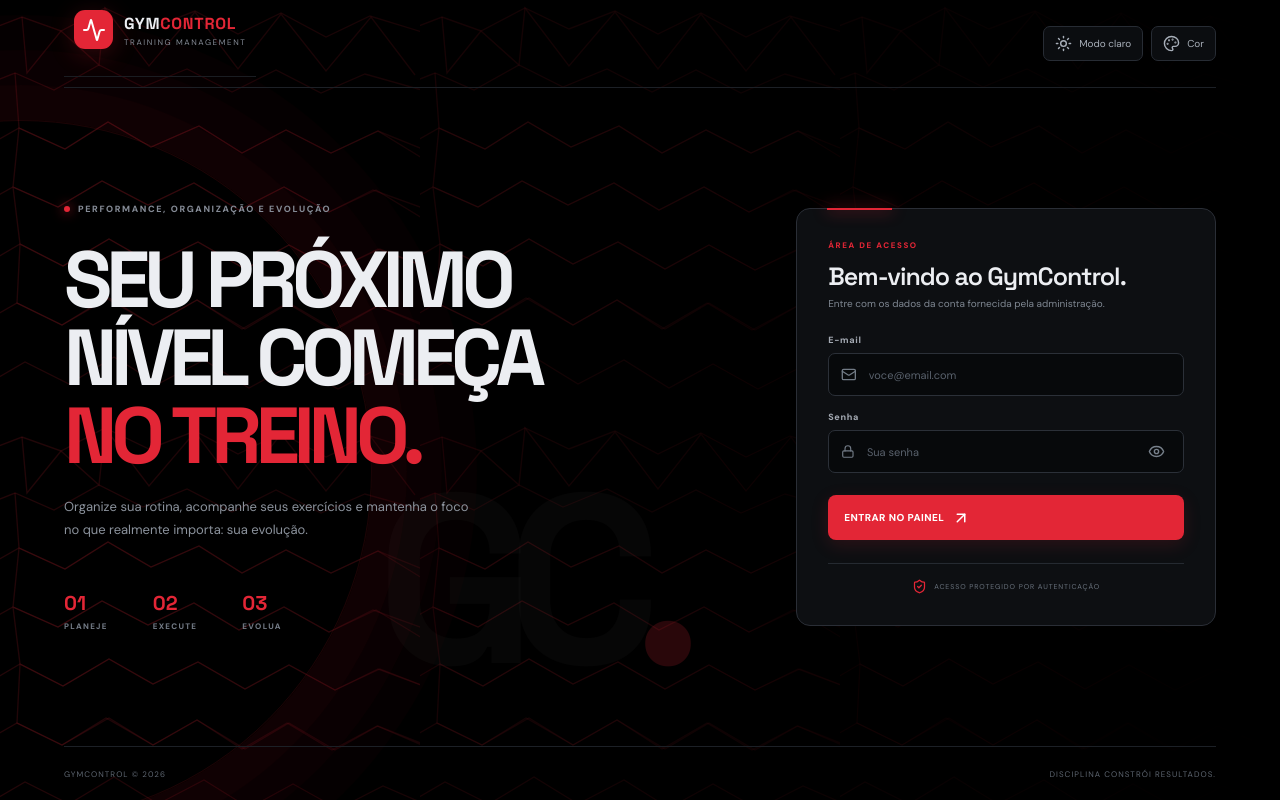
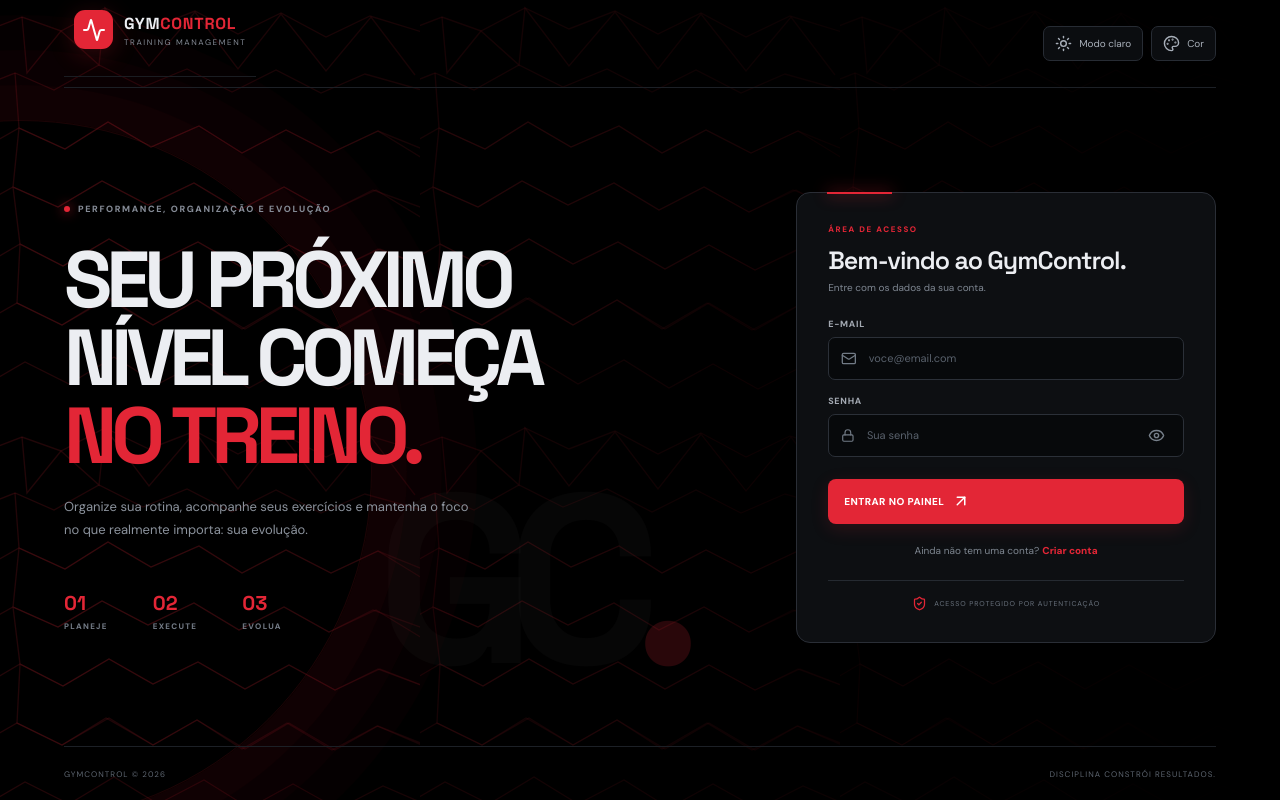
Before and after one commit to PedroAugustoRF/GymControl, a React (Vite) app in the folder frontend/: page / in a window 1280 px wide. Built offline with nearby package versions, Linux system fonts and the light colour scheme.

Commit message:
Update main.jsx

```diff
--- a/frontend/src/main.jsx
+++ b/frontend/src/main.jsx
@@ -179,13 +179,265 @@ function NavGroup({title,items,page,changePage}) { return <div className="nav-gr
 
 function AppearancePanel({theme,setTheme,accent,setAccent,close}) { return <div className="appearance-panel"><div className="panel-heading"><strong>Aparência</strong><button className="icon-button" onClick={close}><X size={16}/></button></div><span className="setting-label">TEMA</span><div className="theme-choices"><button className={theme==='dark'?'selected':''} onClick={()=>setTheme('dark')}><Moon size={17}/>Escuro</button><button className={theme==='light'?'selected':''} onClick={()=>setTheme('light')}><Sun size={17}/>Claro</button></div><span className="setting-label">COR DE DESTAQUE</span><div className="color-grid">{COLORS.map(c=><button key={c.id} title={c.name} aria-label={c.name} className={accent===c.id?'chosen':''} style={{'--swatch':c.value}} onClick={()=>setAccent(c.id)}>{accent===c.id&&<Check size={15}/>}</button>)}</div><p className="panel-note">A textura do painel acompanha a cor selecionada.</p></div> }
 
+
 function AuthScreen({onLogin,theme,setTheme,accent,setAccent,notify}) {
-  const [email,setEmail]=useState(''),[password,setPassword]=useState(''),[busy,setBusy]=useState(false),[showPassword,setShowPassword]=useState(false)
-  const submit=async e=>{e.preventDefault();setBusy(true);try{const result=await send('/auth/login','POST',{email:email.trim(),password});await onLogin(result.token)}catch(err){notify(err.message,'error')}finally{setBusy(false)}}
-  return <div className="auth-screen"><div className="auth-texture"/><div className="auth-top"><div className="sidebar-brand"><div className="brand-mark"><Activity/></div><div><strong>GYM<span>CONTROL</span></strong><small>TRAINING MANAGEMENT</small></div></div><div className="auth-tools"><button className="auth-theme" onClick={()=>setTheme(theme==='dark'?'light':'dark')}>{theme==='dark'?<Sun size={17}/>:<Moon size={17}/>}<span>{theme==='dark'?'Modo claro':'Modo escuro'}</span></button><button className="auth-theme" onClick={()=>document.getElementById('auth-colors')?.classList.toggle('show')}><Palette size={17}/><span>Cor</span></button><div id="auth-colors" className="auth-color-pop">{COLORS.map(c=><button key={c.id} style={{background:c.value}} onClick={()=>setAccent(c.id)} aria-label={c.name}/>)}</div></div></div>
-    <div className="auth-layout"><section className="auth-hero"><span className="eyebrow"><span/> PERFORMANCE, ORGANIZAÇÃO E EVOLUÇÃO</span><h1>SEU PRÓXIMO<br/>NÍVEL COMEÇA<br/><em>NO TREINO.</em></h1><p>Organize sua rotina, acompanhe seus exercícios e mantenha o foco no que realmente importa: sua evolução.</p><div className="auth-stats"><div><strong>01</strong><span>PLANEJE</span></div><div><strong>02</strong><span>EXECUTE</span></div><div><strong>03</strong><span>EVOLUA</span></div></div><div className="hero-watermark">GC<span>.</span></div></section>
-    <section className="auth-card-wrap"><div className="auth-card"><div className="auth-card-kicker">ÁREA DE ACESSO</div><h2>Bem-vindo ao GymControl.</h2><p className="auth-description">Entre com os dados da conta fornecida pela administração.</p><form onSubmit={submit} className="auth-form"><FormField label="E-mail" icon={Mail}><input type="email" value={email} onChange={e=>setEmail(e.target.value)} required placeholder="voce@email.com"/></FormField><FormField label="Senha" icon={Lock}><input type={showPassword?'text':'password'} value={password} onChange={e=>setPassword(e.target.value)} required placeholder="Sua senha"/><button type="button" className="password-toggle" onClick={()=>setShowPassword(v=>!v)}>{showPassword?<EyeOff size={17}/>:<Eye size={17}/>}</button></FormField><button className="primary-button auth-submit" disabled={busy}>{busy?<LoaderCircle className="spin" size={18}/>:null}ENTRAR NO PAINEL<ArrowUpRight size={18}/></button></form><div className="auth-security"><ShieldCheck size={15}/> ACESSO PROTEGIDO POR AUTENTICAÇÃO</div></div></section></div><div className="auth-bottom"><span>GYMCONTROL © {new Date().getFullYear()}</span><span>DISCIPLINA CONSTRÓI RESULTADOS.</span></div></div>
+  const [mode,setMode] = useState('login')
+  const [nome,setNome] = useState('')
+  const [cpf,setCpf] = useState('')
+  const [contato,setContato] = useState('')
+  const [email,setEmail] = useState('')
+  const [password,setPassword] = useState('')
+  const [confirmPassword,setConfirmPassword] = useState('')
+  const [busy,setBusy] = useState(false)
+  const [showPassword,setShowPassword] = useState(false)
+
+  const submit = async e => {
+    e.preventDefault()
+
+    if (mode === 'register') {
+      if (password !== confirmPassword) {
+        notify('As senhas não coincidem.', 'error')
+        return
+      }
+
+      if (cpf.replace(/\D/g, '').length !== 11) {
+        notify('Informe um CPF válido com 11 dígitos.', 'error')
+        return
+      }
+    }
+
+    setBusy(true)
+
+    try {
+      if (mode === 'register') {
+        await send('/auth/register', 'POST', {
+          nome: nome.trim(),
+          cpf: cpf.replace(/\D/g, ''),
+          contato: contato.trim(),
+          email: email.trim(),
+          password
+        })
+
+        notify('Conta criada com sucesso! Faça seu login.')
+        setMode('login')
+        setPassword('')
+        setConfirmPassword('')
+        setNome('')
+        setCpf('')
+        setContato('')
+      } else {
+        const result = await send('/auth/login', 'POST', {
+          email: email.trim(),
+          password
+        })
+
+        await onLogin(result.token)
+      }
+    } catch (err) {
+      notify(err.message, 'error')
+    } finally {
+      setBusy(false)
+    }
+  }
+
+  return (
+    <div className="auth-screen">
+      <div className="auth-texture"/>
+
+      <div className="auth-top">
+        <div className="sidebar-brand">
+          <div className="brand-mark"><Activity/></div>
+          <div>
+            <strong>GYM<span>CONTROL</span></strong>
+            <small>TRAINING MANAGEMENT</small>
+          </div>
+        </div>
+
+        <div className="auth-tools">
+          <button className="auth-theme" onClick={() => setTheme(theme==='dark'?'light':'dark')}>
+            {theme==='dark'?<Sun size={17}/>:<Moon size={17}/>}
+            <span>{theme==='dark'?'Modo claro':'Modo escuro'}</span>
+          </button>
+
+          <button className="auth-theme" onClick={() => document.getElementById('auth-colors')?.classList.toggle('show')}>
+            <Palette size={17}/>
+            <span>Cor</span>
+          </button>
+
+          <div id="auth-colors" className="auth-color-pop">
+            {COLORS.map(c => (
+              <button
+                key={c.id}
+                style={{background:c.value}}
+                onClick={() => setAccent(c.id)}
+                aria-label={c.name}
+              />
+            ))}
+          </div>
+        </div>
+      </div>
+
+      <div className="auth-layout">
+        <section className="auth-hero">
+          <span className="eyebrow">
+            <span/> PERFORMANCE, ORGANIZAÇÃO E EVOLUÇÃO
+          </span>
+
+          <h1>
+            SEU PRÓXIMO<br/>
+            NÍVEL COMEÇA<br/>
+            <em>NO TREINO.</em>
+          </h1>
+
+          <p>
+            Organize sua rotina, acompanhe seus exercícios e mantenha o foco
+            no que realmente importa: sua evolução.
+          </p>
+
+          <div className="auth-stats">
+            <div><strong>01</strong><span>PLANEJE</span></div>
+            <div><strong>02</strong><span>EXECUTE</span></div>
+            <div><strong>03</strong><span>EVOLUA</span></div>
+          </div>
+
+          <div className="hero-watermark">GC<span>.</span></div>
+        </section>
+
+        <section className="auth-card-wrap">
+          <div className="auth-card">
+            <div className="auth-card-kicker">
+              {mode==='login'?'ÁREA DE ACESSO':'NOVA CONTA'}
+            </div>
+
+            <h2>
+              {mode==='login'?'Bem-vindo ao GymControl.':'Crie sua conta.'}
+            </h2>
+
+            <p className="auth-description">
+              {mode==='login'
+                ? 'Entre com os dados da sua conta.'
+                : 'Preencha seus dados para começar a treinar.'}
+            </p>
+
+            <form onSubmit={submit} className="auth-form">
+
+              {mode==='register' && (
+                <>
+                  <FormField label="NOME COMPLETO" icon={UserRound}>
+                    <input
+                      type="text"
+                      value={nome}
+                      onChange={e=>setNome(e.target.value)}
+                      required
+                      maxLength={120}
+                      placeholder="Seu nome completo"
+                    />
+                  </FormField>
+
+                  <FormField label="CPF" icon={Hash}>
+                    <input
+                      type="text"
+                      value={cpf}
+                      onChange={e=>setCpf(e.target.value.replace(/\D/g,'').slice(0,11))}
+                      required
+                      inputMode="numeric"
+                      maxLength={11}
+                      placeholder="Somente números"
+                    />
+                  </FormField>
+
+                  <FormField label="CONTATO" icon={Phone}>
+                    <input
+                      type="tel"
+                      value={contato}
+                      onChange={e=>setContato(e.target.value)}
+                      placeholder="Seu telefone"
+                    />
+                  </FormField>
+                </>
+              )}
+
+              <FormField label="E-MAIL" icon={Mail}>
+                <input
+                  type="email"
+                  value={email}
+                  onChange={e=>setEmail(e.target.value)}
+                  required
+                  maxLength={150}
+                  placeholder="voce@email.com"
+                />
+              </FormField>
+
+              <FormField label="SENHA" icon={Lock}>
+                <input
+                  type={showPassword?'text':'password'}
+                  value={password}
+                  onChange={e=>setPassword(e.target.value)}
+                  required
+                  minLength={6}
+                  placeholder="Sua senha"
+                />
+
+                <button
+                  type="button"
+                  className="password-toggle"
+                  onClick={()=>setShowPassword(v=>!v)}
+                  aria-label="Mostrar ou ocultar senha"
+                >
+                  {showPassword?<EyeOff size={17}/>:<Eye size={17}/>}
+                </button>
+              </FormField>
+
+              {mode==='register' && (
+                <FormField label="CONFIRMAR SENHA" icon={Lock}>
+                  <input
+                    type={showPassword?'text':'password'}
+                    value={confirmPassword}
+                    onChange={e=>setConfirmPassword(e.target.value)}
+                    required
+                    minLength={6}
+                    placeholder="Repita sua senha"
+                  />
+                </FormField>
+              )}
+
+              <button className="primary-button auth-submit" disabled={busy}>
+                {busy?<LoaderCircle className="spin" size={18}/>:null}
+                {mode==='login'?'ENTRAR NO PAINEL':'CRIAR MINHA CONTA'}
+                <ArrowUpRight size={18}/>
+              </button>
+            </form>
+
+            <div className="auth-switch">
+              {mode==='login'?'Ainda não tem uma conta?':'Já possui cadastro?'}
+              <button
+                type="button"
+                onClick={()=>{
+                  setMode(mode==='login'?'register':'login')
+                  setPassword('')
+                  setConfirmPassword('')
+                }}
+              >
+                {mode==='login'?'Criar conta':'Fazer login'}
+              </button>
+            </div>
+
+            <div className="auth-security">
+              <ShieldCheck size={15}/>
+              ACESSO PROTEGIDO POR AUTENTICAÇÃO
+            </div>
+          </div>
+        </section>
+      </div>
+
+      <div className="auth-bottom">
+        <span>GYMCONTROL © {new Date().getFullYear()}</span>
+        <span>DISCIPLINA CONSTRÓI RESULTADOS.</span>
+      </div>
+    </div>
+  )
 }
+
 
 function FormField({label,icon:Icon,children}) { return <label className="form-field"><span>{label}</span><div className="form-input-wrap"><Icon size={17}/>{children}</div></label> }
 
```
